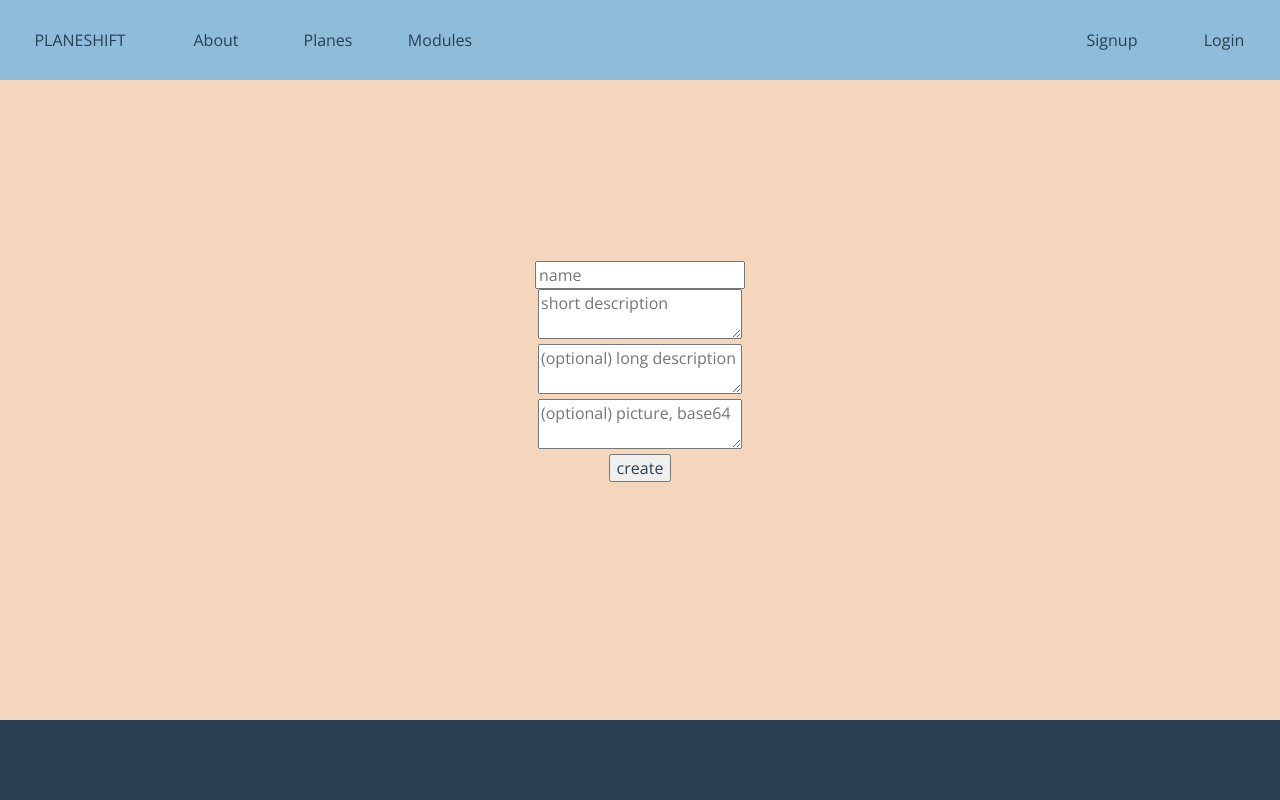
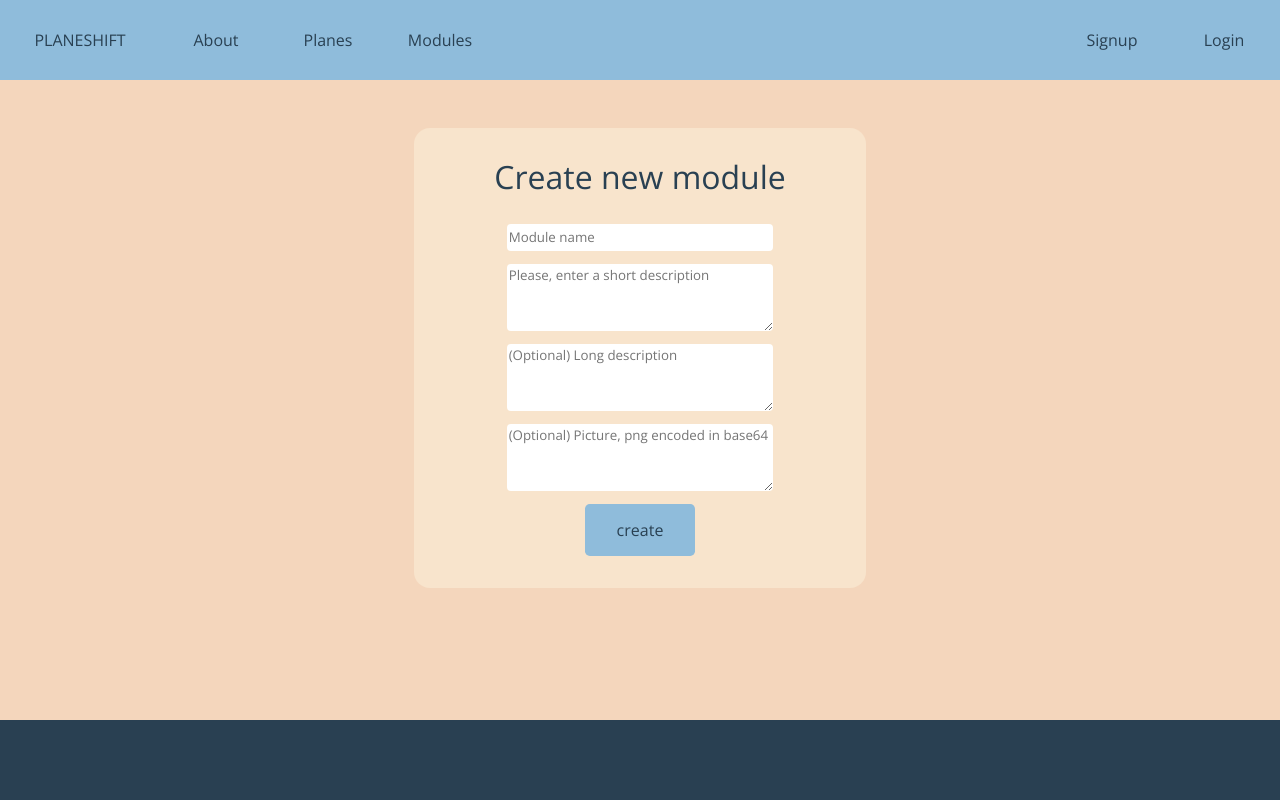
Before and after one commit to ashlaban/m7011e-planeshift, a Flask app: page /modules/create in a window 1280 px wide. Run offline with Flask 2, Linux system fonts and the light colour scheme; parts of the project's set-up code (start-up, migrations or seed data) failed here and were passed over; some libraries are stand-ins or nearby versions.

Commit message:
Fix: CSS cleanup for module + index

```diff
--- a/app/static/css/base.css
+++ b/app/static/css/base.css
@@ -15,7 +15,7 @@
 
 	font-family: 'Open Sans', sans-serif;
 	font-weight: 300;
-	font-size: 1em;
+	/*font-size: 1em;*/
 
 	color: #294052;
 }
@@ -195,6 +195,10 @@ footer {
 	text-decoration: none;
 	display: inline-block;
 	font-size: 1em;
+
+	border-style: solid;
+	border-width: 0px;
+	border-radius: 1em;
 }
 
 .btn:hover {
--- a/app/static/css/modules/module-base.css
+++ b/app/static/css/modules/module-base.css
@@ -24,3 +24,9 @@
 	text-decoration: none;
 	color: inherit;
 }
+
+.rounded {
+	border-style: solid;
+	border-width: 0px;
+	border-radius: 1em;
+}
--- /dev/null
+++ b/app/static/css/modules/module-create.css
@@ -0,0 +1,31 @@
+#create-box {
+	/*width: 600px;*/
+	background-color: #F8E4CC;
+
+	padding-left : 5em;
+	padding-right: 5em;
+
+	margin-top: 3em;
+	padding-bottom: 1em;
+	margin-bottom: 3em;
+}
+
+#create-form > input, #create-form > textarea {
+	margin-bottom: 1em;
+
+	border-style: solid;
+	border-width: 0px;
+	border-radius: 0.3em;
+}
+
+#create-form > textarea {
+	width: 20em;
+	height: 5em;
+}
+
+#name {
+	width: 20em;
+	height: 2em;
+
+	/*font-size: 2em;*/
+}
--- a/app/static/css/modules/module-list.css
+++ b/app/static/css/modules/module-list.css
@@ -16,10 +16,6 @@
 	height: 200px;
 
 	background: #F8E4CC;
-
-	border-style: solid;
-	border-width: 0px;
-	border-radius: 1em;
 }
 
 .module:hover {
--- a/app/templates/modules/create.html
+++ b/app/templates/modules/create.html
@@ -2,6 +2,7 @@
 
 {% block css %}
 <link rel="stylesheet" type="text/css" href="/static/css/modules/module-base.css" />
+<link rel="stylesheet" type="text/css" href="/static/css/modules/module-create.css" />
 
 <script src="/static/js/jquery-3.1.1.min.js"></script>
 {% endblock css %}
@@ -49,20 +50,22 @@
 
 	</script>
 
-	<section class="center-content top-padding-md">
-		<h1>{{module_name}}</h1>
+	<section class="center-content">
 
-		<p id="info" class="error"></p>
+		<div id="create-box" class="rounded center-content">
+			<h1>Create new module</h1>
+			<!-- <p id="info" class="error"></p> -->
 
-		<form id="create-form" action="" method="post" enctype="multipart/form-data" name="module_create" class="center-content top-padding-md">
-			{{ form.hidden_tag()  }}
+			<form id="create-form" action="" method="post" enctype="multipart/form-data" name="module_create" class="center-content">
+				{{ form.hidden_tag()  }}
 
-			<span> {{ form.name(placeholder="name") }} </span>
-			<span> {{ form.short_desc(placeholder="short description") }} </span>
-			<span> {{ form.long_desc(placeholder="(optional) long description") }} </span>
-			<span> {{ form.picture(placeholder="(optional) picture, base64") }} </span>
+				{{ form.name(placeholder="Module name") }}
+				{{ form.short_desc(placeholder="Please, enter a short description") }}
+				{{ form.long_desc(placeholder="(Optional) Long description") }}
+				{{ form.picture(placeholder="(Optional) Picture, png encoded in base64") }}
 
-			<input type="submit" value="create">
-		</form>
+				<input class="btn" type="submit" value="create">
+			</form>
+		</div>
 	</section>
 {% endblock content %}
```
Also changed, not shown: app/static/css/index.css (+25 -10 lines), app/static/css/modules/module-upload.css (added, +33 -0 lines), app/templates/index.html (+4 -4 lines), app/templates/modules/index.html (+1 -1 lines), app/templates/modules/upload.html (+19 -27 lines).
